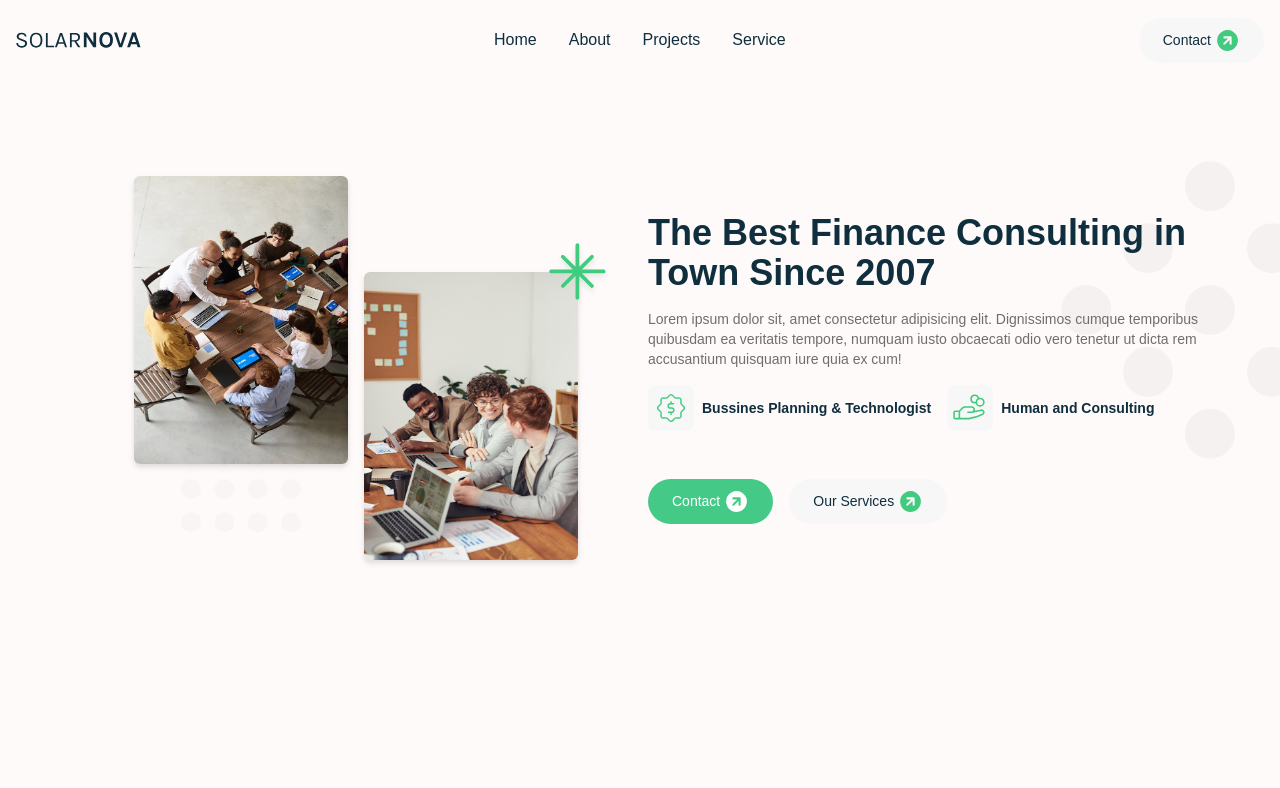
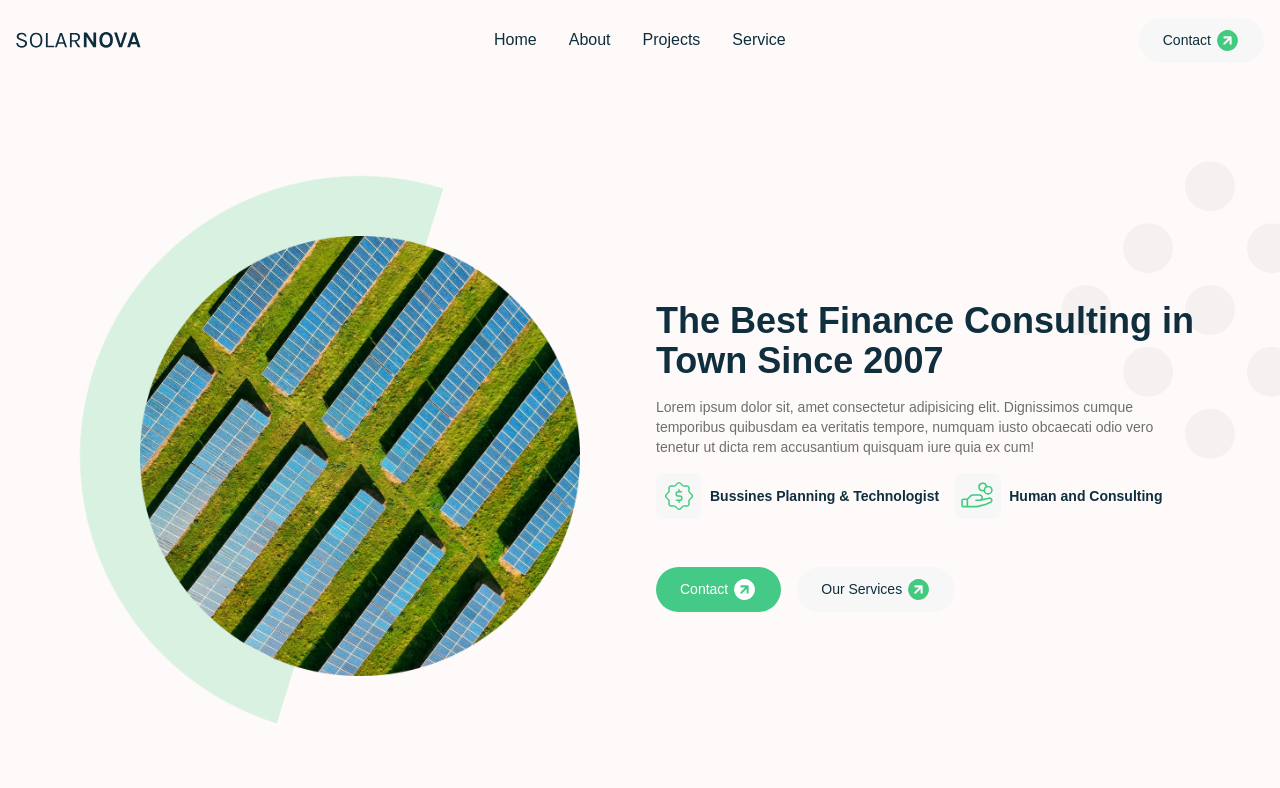
Before and after one commit to Rozmyk/SolarNova, a Next.js app: page /about in a window 1280 px wide. Shown: the top 788 px of the page. Built offline with nearby package versions, Linux system fonts and the light colour scheme.

Commit message:
Update HeroSection.tsx

```diff
--- a/src/components/AboutPage/HeroSection/HeroSection.tsx
+++ b/src/components/AboutPage/HeroSection/HeroSection.tsx
@@ -1,11 +1,12 @@
+'use client'
 import Image from 'next/image'
 import Button from '@/components/ui/Button/Button'
 import Wrapper from '@/components/Wrapper/Wrapper'
 import { TbGridDots } from 'react-icons/tb'
 import { CiBadgeDollar } from 'react-icons/ci'
 import { PiHandCoinsLight } from 'react-icons/pi'
-import { RxDragHandleDots1 } from 'react-icons/rx'
-import { GoNorthStar } from 'react-icons/go'
+import { useState, useEffect } from 'react'
+
 const TextWithIcon = ({
 	text,
 	icon: Icon,
@@ -23,27 +24,34 @@ const TextWithIcon = ({
 	)
 }
 const HeroSection = () => {
+	const [isMobileView, setIsMobileView] = useState(false)
+	useEffect(() => {
+		const handleResize = () => {
+			setIsMobileView(window.innerWidth < 1100)
+		}
+
+		handleResize()
+
+		window.addEventListener('resize', handleResize)
+
+		return () => {
+			window.removeEventListener('resize', handleResize)
+		}
+	}, [])
 	return (
 		<>
 			<Wrapper>
-				<div className='w-full flex  flex-col md:flex-row justify-between items-center gap-4 relative z-10 mb-8 p-4 '>
-					<div className='w-full h-full md:w-1/2  flex justify-between items-center gap-4 mb-8 md:mb-0 '>
-						<div className='h-96 w-1/2  flex flex-col justify-start items-end '>
-							<div className='w-full md:w-4/5 h-72  relative drop-shadow-md '>
-								<Image fill alt='test' src='/team1.jpg' className='z-10 rounded-md' />
-								<div className='absolute right-1/2 translate-x-1/2 bottom-[-100px]' style={{ opacity: 0.02 }}>
-									<RxDragHandleDots1 color='black' size={250} />
-								</div>
-							</div>
-						</div>
-						<div className='h-96 w-1/2 flex flex-col justify-end items-start '>
-							<div className='w-full md:w-4/5  h-72  relative drop-shadow-md '>
-								<div className='absolute top-[-30px] left-[-30px] md:top-[-30px] md:left-auto md:right-[-30px] z-10'>
-									<GoNorthStar size={60} color='#40cb7f' />
-								</div>
-
-								<Image fill alt='test' src='/team2.jpg' className='rounded-md' />
-							</div>
+				<div className='w-full flex  flex-col md:flex-row justify-between items-center gap-4 relative z-10  p-4 '>
+					<div className='w-full h-full md:w-1/2  flex justify-between items-center gap-4  md:mb-0 '>
+						<div className='relative w-[585px] '>
+							<Image
+								width={isMobileView ? 300 : 440}
+								height={isMobileView ? 300 : 440}
+								alt='solar farm'
+								className='absolute top-1/2 left-1/2 z-10  -translate-x-1/2 -translate-y-1/2'
+								src='/serviceImage.png'
+							/>
+							<Image width={585} height={585} className='animate-spin-slow' src='/halfcircle.svg' alt='' />
 						</div>
 					</div>
 					<div className='w-full md:w-1/2 '>
```
